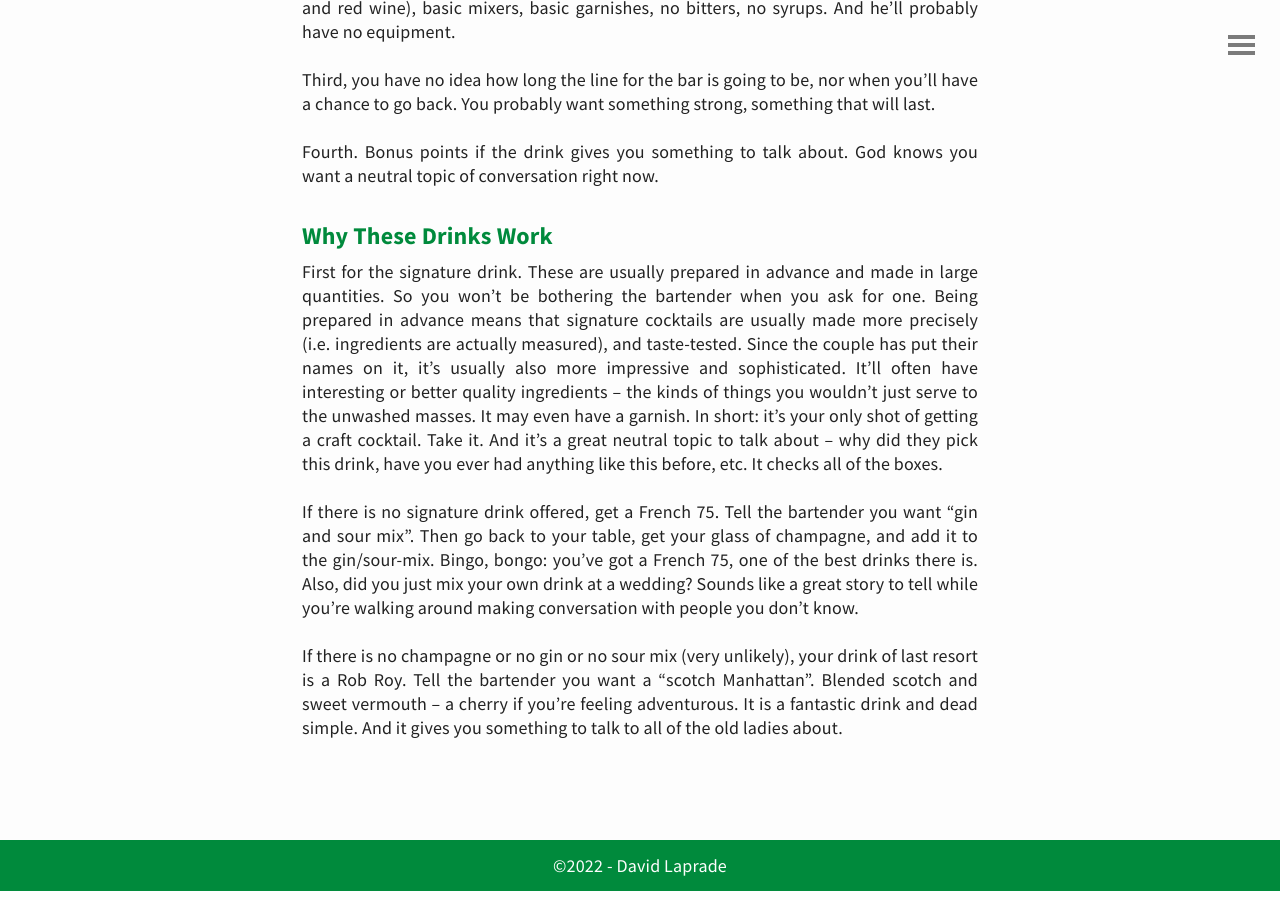
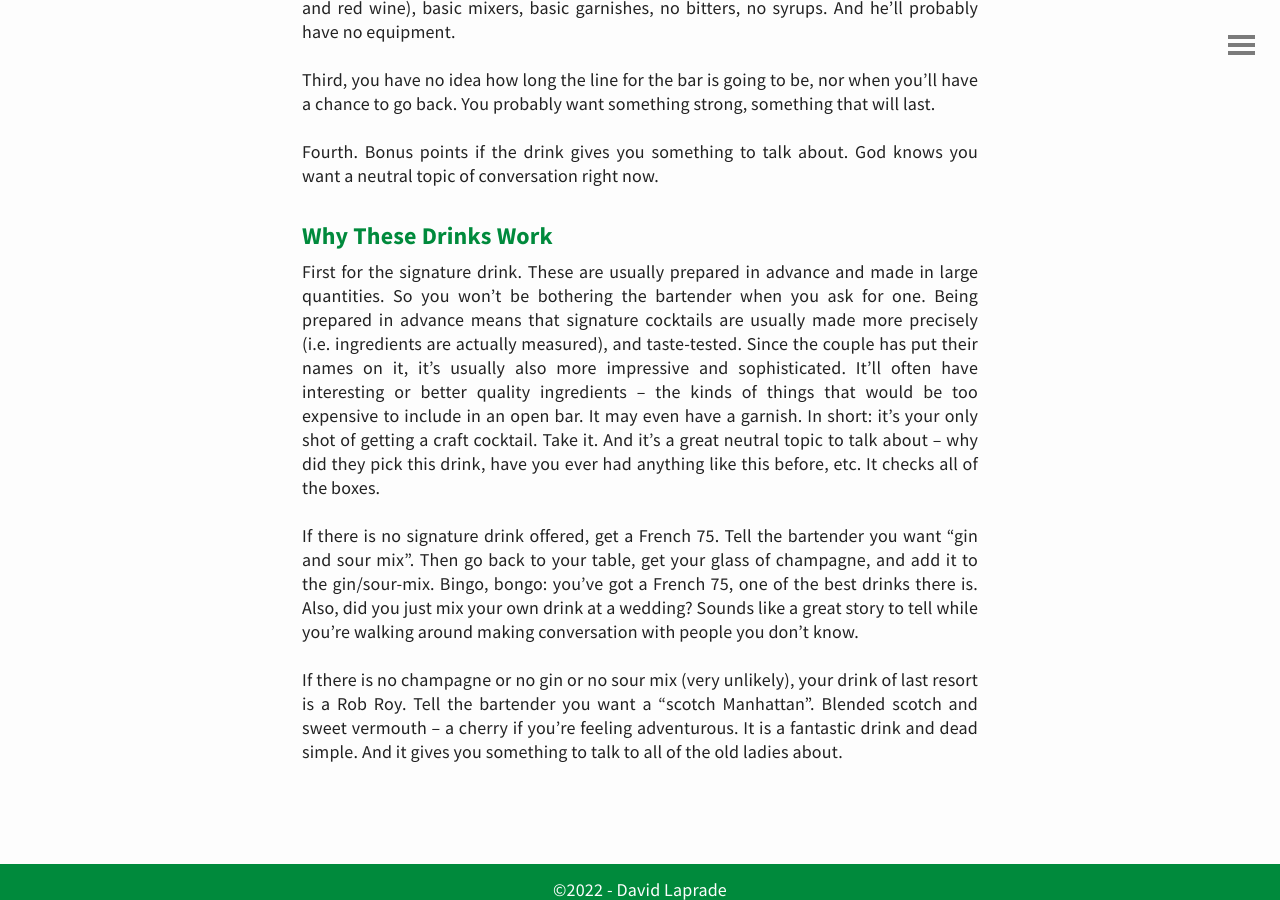
Before and after one commit to davidlaprade/davidlaprade.github.io, a Jekyll site: the page built from _posts/2022-01-01-the-definitive-guide-to-wedding-cocktails.md, in a window 1280 px wide and 900 px high, scrolled down 846 px. Built offline with Jekyll 4.4.1, drawn with Linux system fonts in a browser that asks for light colours; comment, search, counter and statistics services are not loaded.

Commit message:
Clarify ingredients comment in wedding cocktail post

```diff
--- a/_posts/2022-01-01-the-definitive-guide-to-wedding-cocktails.md
+++ b/_posts/2022-01-01-the-definitive-guide-to-wedding-cocktails.md
@@ -43,7 +43,7 @@ Being prepared in advance means that signature cocktails are usually made more
 precisely (i.e. ingredients are actually measured), and taste-tested. Since the
 couple has put their names on it, it's usually also more impressive and
 sophisticated. It'll often have interesting or better quality ingredients -- the
-kinds of things you wouldn't just serve to the unwashed masses. It
+kinds of things that would be too expensive to include in an open bar. It
 may even have a garnish. In short: it's your only shot of getting a craft
 cocktail. Take it. And it's a great neutral topic to talk about – why did they
 pick this drink, have you ever had anything like this before, etc. It checks all
```
